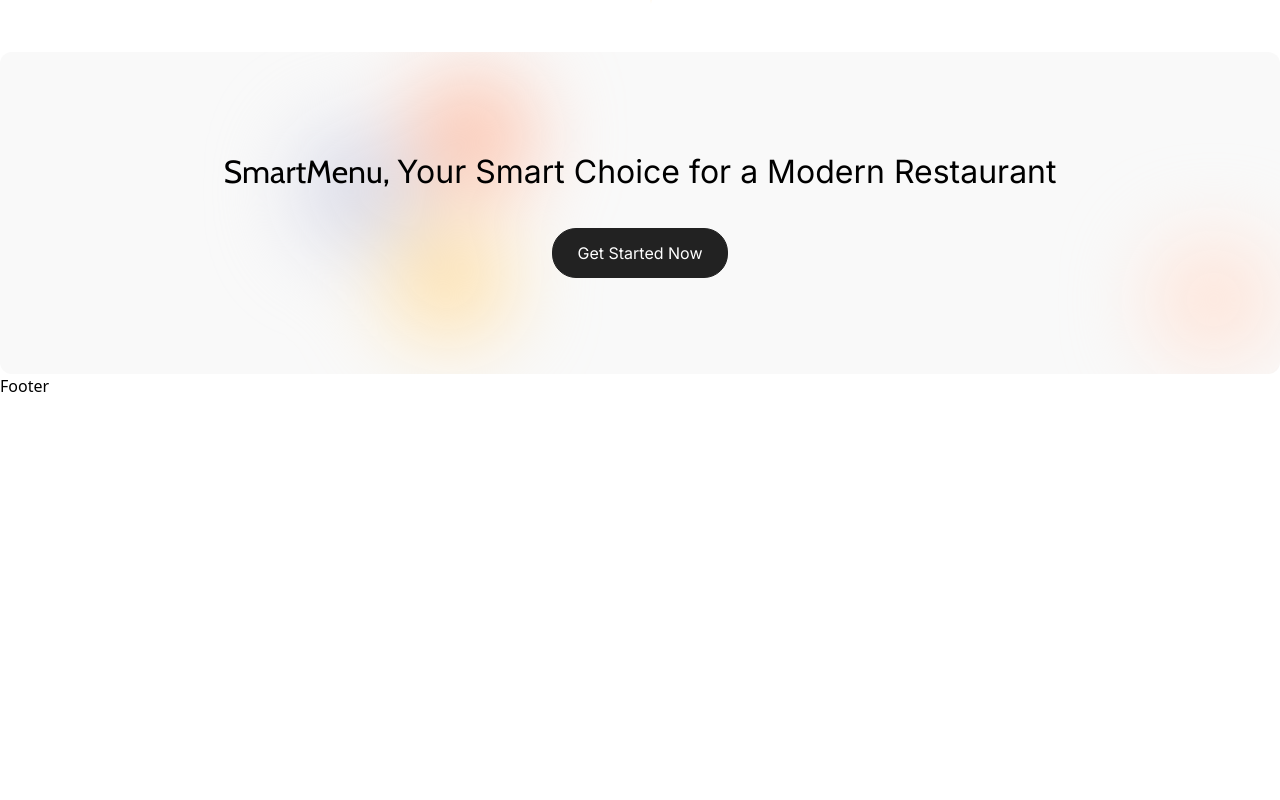
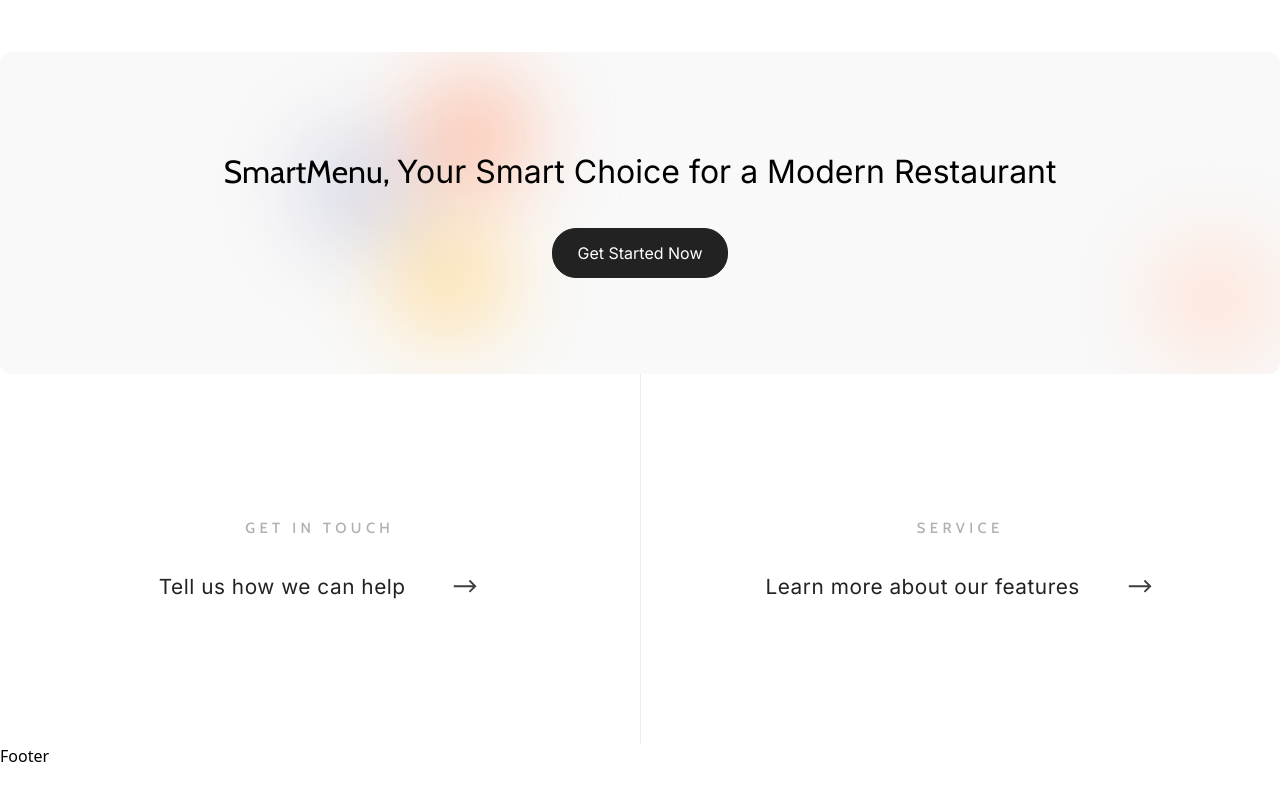
Before and after one commit to hosoocha20/menu-app, a React (Vite) app in the folder client/: page / in a window 1280 px wide. Shown: the part 6475-7275 px from the top of the page. Before the commit the page ends 7149 px from the top, so only its background shows below. Built offline with nearby package versions, Linux system fonts and the light colour scheme; a web font is replaced by a local one.

Commit message:
contacts-footer

```diff
--- a/client/src/pages/Home.tsx
+++ b/client/src/pages/Home.tsx
@@ -186,7 +186,7 @@ const Home = () => {
       <ViewmoreUI
         tag="About us"
         body="Learn more about what we do"
-        bgColor="bg-[#ffffff]"
+        className="bg-[#ffffff]"
       />
       <hr className="border w-[70%] mx-auto my-0 border-[#f3f3f3]"></hr>
       <div className="pt-[6rem]  ">
@@ -573,7 +573,7 @@ const Home = () => {
       <ViewmoreUI
         tag="Enhance your service"
         body="Learn more about our features"
-        bgColor="bg-[#f9f9f9]"
+        className="bg-[#f9f9f9]"
       />
 
       <div className=" px-[5rem] py-[3rem] flex justify-center items-center gap-[5rem]">
@@ -621,6 +621,10 @@ const Home = () => {
               Get Started Now
         </button>
       </div>
+      <div className="flex w-full">
+          <ViewmoreUI tag="Get in touch" body="Tell us how we can help"  className="flex-1 bg-white border-r border-my-black-80"/>
+          <ViewmoreUI tag="Service" body="Learn more about our features"  className="flex-1 bg-white"/>
+      </div>
     </div>
   );
 };
--- a/client/src/ui/ViewMoreUI.tsx
+++ b/client/src/ui/ViewMoreUI.tsx
@@ -5,12 +5,12 @@ import { LiaLongArrowAltRightSolid } from "react-icons/lia";
 interface ViewMoreUIProps {
     tag: string,
     body: string,
-    bgColor: string
+    className? : string
 }
 
 const ViewmoreUI = (props: ViewMoreUIProps) => {
   return (
-    <div className={`group ${props.bgColor}  h-[370px] flex flex-col items-center justify-center gap-[2rem] font-inter cursor-pointer`}>
+    <div className={`group  h-[370px] flex flex-col items-center justify-center gap-[2rem] font-inter cursor-pointer ${props.className}`}>
 
         <p className='font-cabin uppercase text-center font-medium text-my-black-300 text-[0.92rem] tracking-[0.3em]'>{props.tag} </p>
         <div className='group-hover:gap-x-[4.5rem] gap-x-[2.8rem] flex items-center justify-center text-[1.3rem] transition-[column-gap] duration-300 ease-out'>
```
